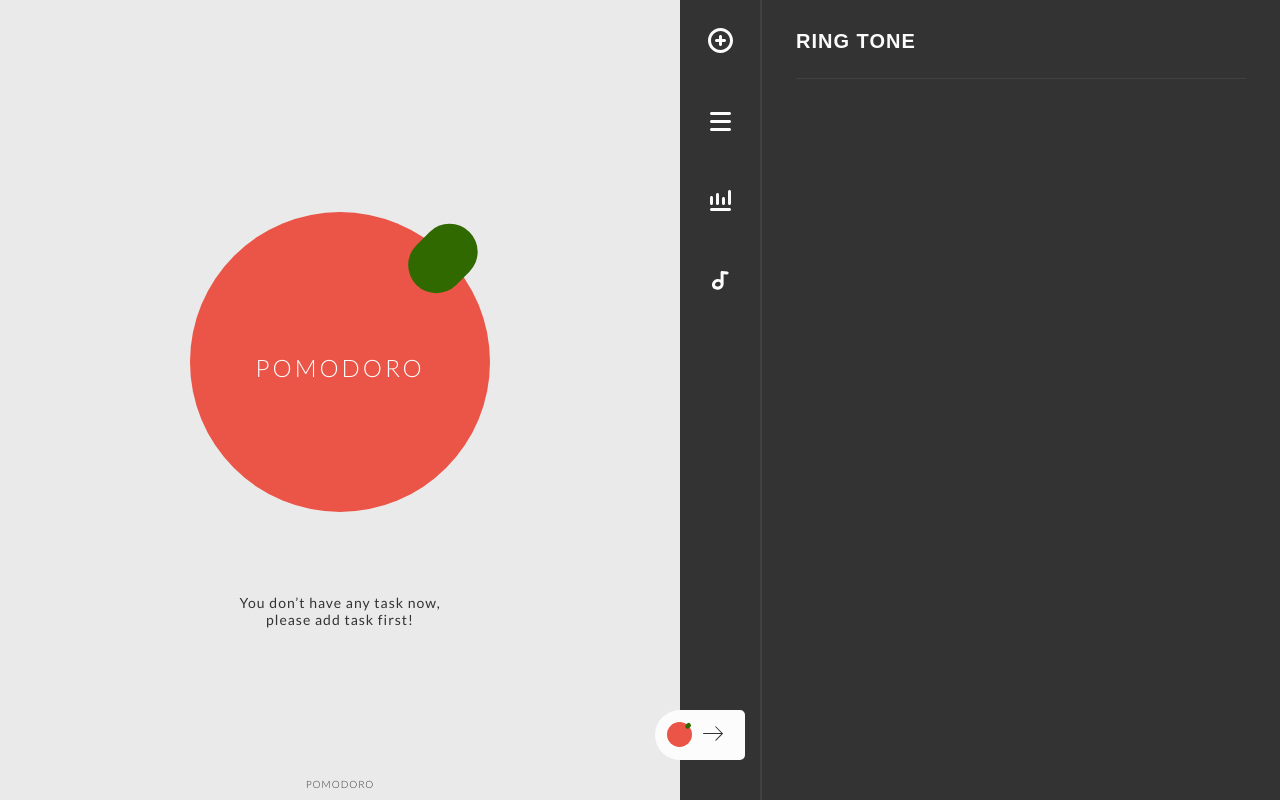
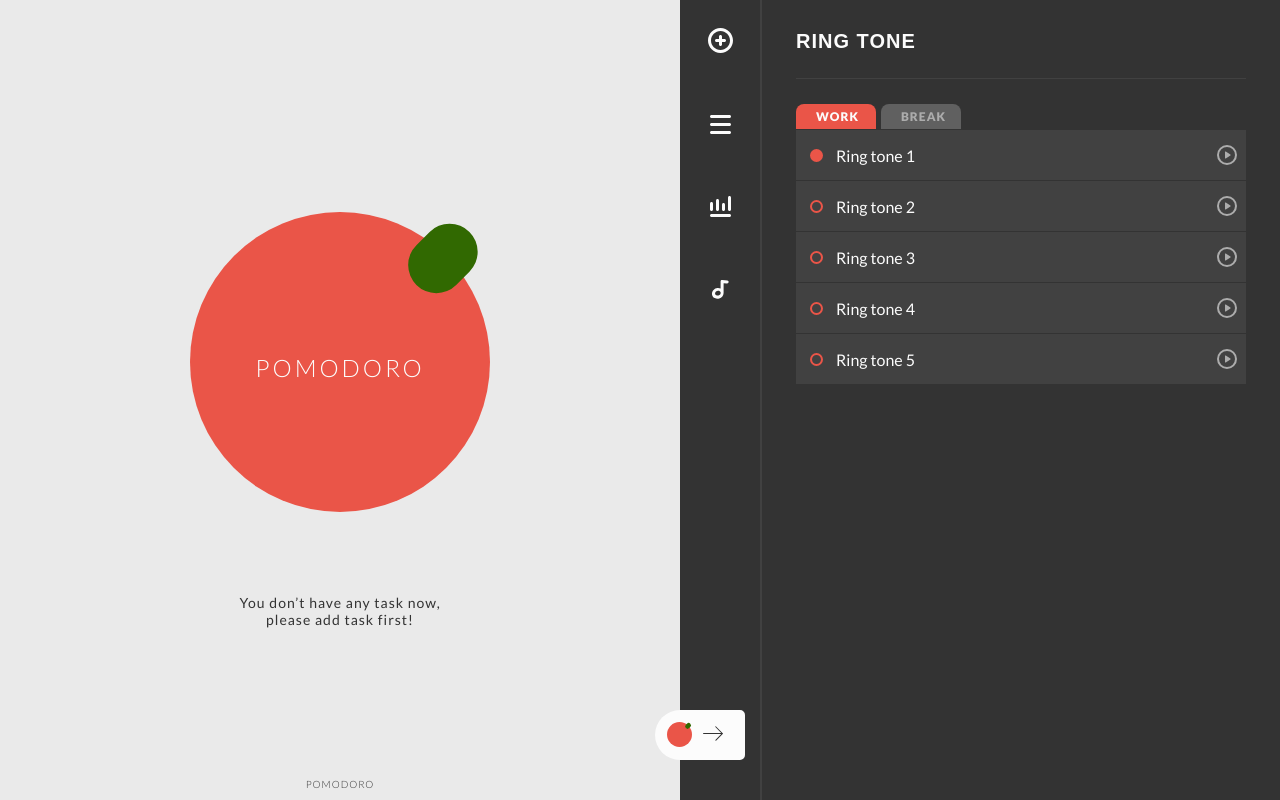
Before and after one commit to hwahii/pomodoro, a React (Create React App) app: page /pomodoro/ringtones in a window 1280 px wide. Built offline with nearby package versions, Linux system fonts and the light colour scheme.

Commit message:
feat: add basic ringtones page layout

```diff
--- /dev/null
+++ b/src/components/Ringtones.css
@@ -0,0 +1,80 @@
+li {
+  display: inline-block;
+}
+.tablist {
+  border-bottom: none !important;
+  margin: 0 0 1px !important;
+}
+.tab {
+  font-family: "Lato", sans-serif;
+  font-size: 12px;
+  font-weight: 900;
+  color: #acacac !important;
+  width: 41px;
+  height: 15px;
+  background-color: #606060 !important;
+  padding: 5px 19px 5px 20px;
+  border-radius: 8px 8px 0px 0px;
+  margin-right: 5px;
+  letter-spacing: 1px;
+}
+.tab-selected {
+  font-family: "Lato", sans-serif;
+  font-size: 12px;
+  font-weight: 900;
+  color: #fcfcfc !important;
+  width: 41px;
+  height: 15px;
+  background-color: #ea5548 !important;
+  padding: 5px 19px 5px 20px;
+  border-radius: 8px 8px 0px 0px;
+  letter-spacing: 1px;
+}
+.tabpanel-table-unit {
+  display: flex;
+  align-items: center;
+  color: #fcfcfc;
+  width: 436px;
+  height: 50px;
+  background-color: #414141;
+  margin-bottom: 1px;
+  padding-left: 14px;
+}
+.ring-tone-play {
+  margin-left: auto;
+}
+.selected-circle {
+  width: 13px;
+  height: 13px;
+  background-color: #ea5548;
+  border-radius: 50%;
+  display: inline-block;
+  margin-right: 13px;
+}
+
+.unselected-circle {
+  width: 9px;
+  height: 9px;
+  background-color: transparent;
+  border: 2px solid #ea5548;
+  border-radius: 50%;
+  display: inline-block;
+  margin-right: 13px;
+}
+.ring-tone-name {
+  font-size: 16px;
+}
+.play-circle {
+  margin-left: auto;
+  width: 16px;
+  height: 16px;
+  background-color: transparent;
+  border: 2px solid #acacac;
+  border-radius: 50%;
+  display: inline-block;
+  margin-right: 9px;
+}
+.img-in-circle {
+  margin-top: -2px;
+  margin-left: -2px;
+}
--- a/src/components/Ringtones.js
+++ b/src/components/Ringtones.js
@@ -1,6 +1,37 @@
 import React from "react";
 import "./App.css";
+import "./Ringtones.css";
+import { Tab, Tabs, TabList, TabPanel } from "react-tabs";
+import "react-tabs/style/react-tabs.css";
+import playIcon from "../icons/play_gray.svg";
 
+class Ringtone extends React.Component {
+  render() {
+    const value = this.props.value;
+    const isSelected = this.props.isSelected;
+    if (isSelected) {
+      return (
+        <div className="tabpanel-table-unit">
+          <div className="selected-circle" />
+          <div className="ring-tone-name">Ring tone {value}</div>
+          <div className="play-circle">
+            <img src={playIcon} alt="play" className="img-in-circle" />
+          </div>
+        </div>
+      );
+    } else {
+      return (
+        <div className="tabpanel-table-unit">
+          <div className="unselected-circle" />
+          <div className="ring-tone-name">Ring tone {value}</div>
+          <div className="play-circle">
+            <img src={playIcon} alt="play" className="img-in-circle" />
+          </div>
+        </div>
+      );
+    }
+  }
+}
 class Ringtones extends React.Component {
   render() {
     return (
@@ -8,6 +39,26 @@ class Ringtones extends React.Component {
         <div className="sub-content-box">
           <div className="sub-content-title">RING TONE</div>
           <div className="sub-content-separation" />
+          <Tabs selectedTabClassName="tab-selected">
+            <TabList className="tablist">
+              <Tab className="tab">WORK</Tab>
+              <Tab className="tab">BREAK</Tab>
+            </TabList>
+            <TabPanel>
+              <Ringtone value={1} isSelected={true} />
+              <Ringtone value={2} isSelected={false} />
+              <Ringtone value={3} isSelected={false} />
+              <Ringtone value={4} isSelected={false} />
+              <Ringtone value={5} isSelected={false} />
+            </TabPanel>
+            <TabPanel>
+              <Ringtone value={6} isSelected={true} />
+              <Ringtone value={7} isSelected={false} />
+              <Ringtone value={8} isSelected={false} />
+              <Ringtone value={9} isSelected={false} />
+              <Ringtone value={10} isSelected={false} />
+            </TabPanel>
+          </Tabs>
         </div>
       </div>
     );
```
